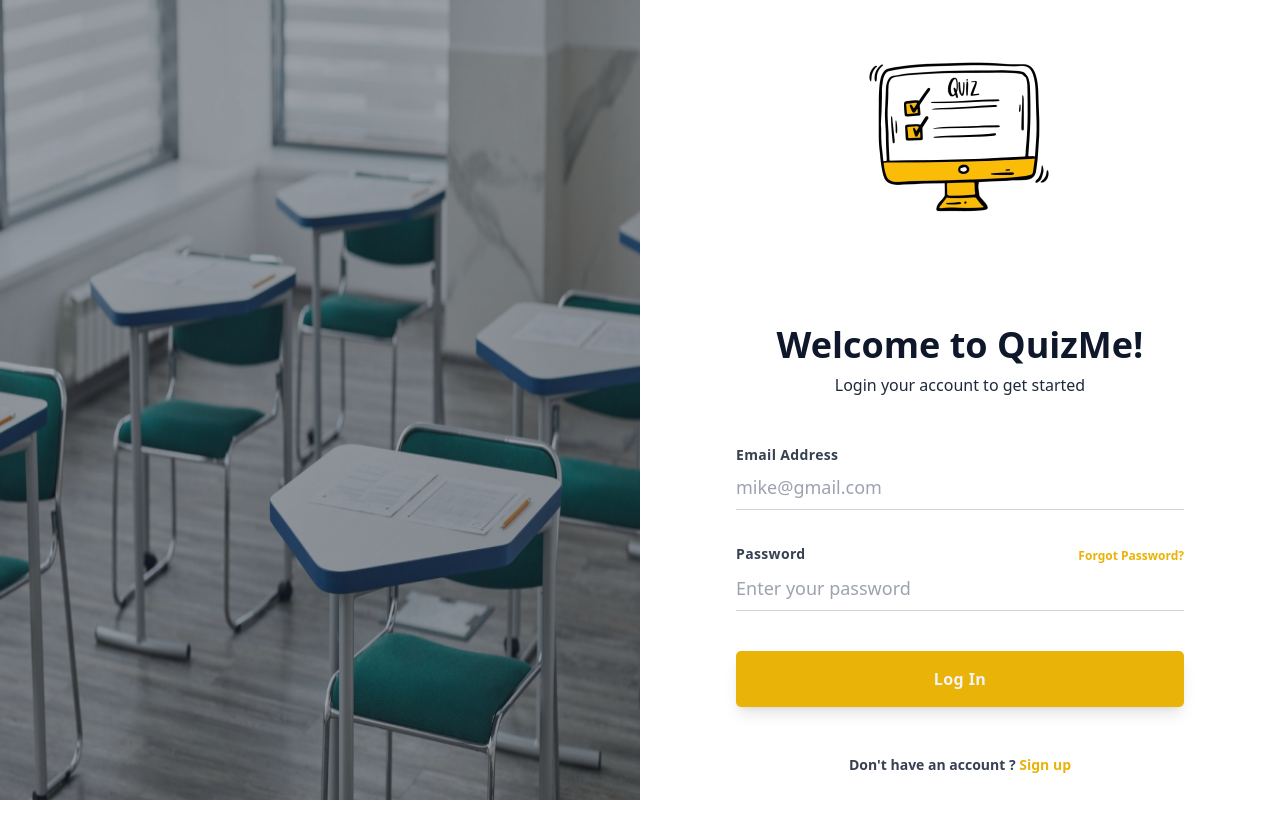
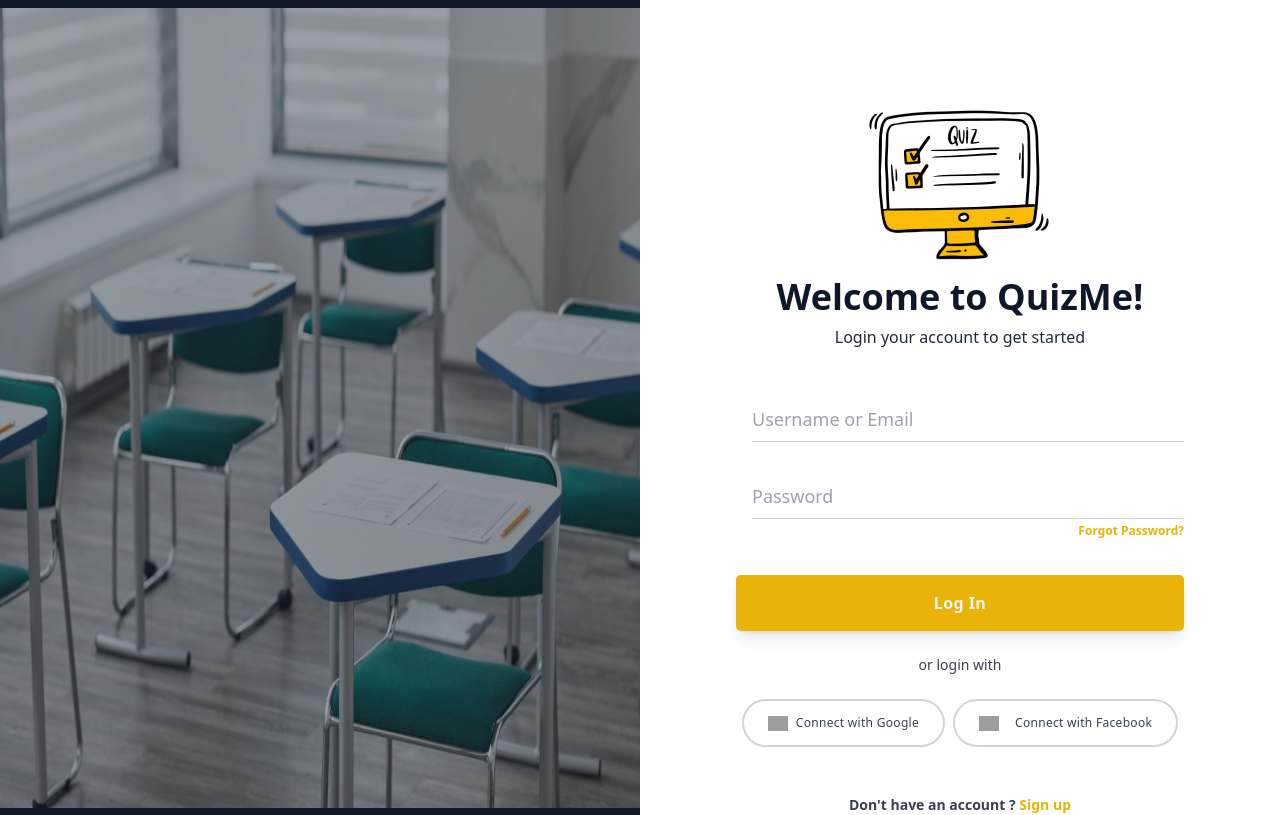
Before and after one commit to masterz3rr/PythonProject, a Django app: page /login/ in a window 1280 px wide. Run offline with Django 4.2, Linux system fonts and the light colour scheme; some libraries are stand-ins or nearby versions; grey boxes are pictures that could not be loaded.

Commit message:
login ui

```diff
--- a/test1/templates/login.html
+++ b/test1/templates/login.html
@@ -5,9 +5,12 @@
         <meta charset="utf-8">
         <meta name="viewport" content="width=device-width">
         <title>Contact Form Template</title>
+        <link href="{% static 'fontawesomefree/css/all.min.css' %}" rel="stylesheet" type="text/css">
 
         <script src="https://cdn.tailwindcss.com"></script>
-        </head>
+        <script src="{% static 'fontawesomefree/js/all.min.js' %}"></script>
+
+    </head>
     <body class>
         <div class="lg:flex">
            <div class="hidden lg:flex items-center justify-center bg-gray-900 flex-1 ">
@@ -16,42 +19,59 @@
 
 
             <div class="lg:w-1/2 xl:max-w-screen-sm">
-                <div class="py-12 bg-indigo-100 lg:bg-white flex justify-center lg:px-12">
+                <div class="pt-24  bg-indigo-100 lg:bg-white flex justify-center lg:px-12">
                     <img src="{% static 'images/qicon.png'%}" alt="Icon">
                 </div>
-                <div class="mt-10 px-12 sm:px-24 md:px-48 lg:px-12 lg:mt-16 xl:px-24 xl:max-w-2xl">
+                <div class="mt-2 px-12 sm:px-24 md:px-48 lg:px-12 lg:mt-4 xl:px-24 xl:max-w-2xl">
                     <h2 class="text-center text-2xl text-slate-900 font-display font-extrabold  xl:text-4xl
                     xl:text-bold">Welcome to QuizMe!</h2>
                     <p class="font-display text-center text-slate-800 mt-2">Login your account to get started</p>
                     <div class="mt-12">
                         <form>
-                            <div>
-                                <div class="text-sm font-bold text-gray-700 tracking-wide">Email Address</div>
-                                <i class="fa-regular fa-user"></i>
-                                <input class="w-full text-lg py-2 border-b border-gray-300 focus:outline-none focus:border-indigo-500" type="" placeholder="mike@gmail.com">
+                            <div class="flex flex-row justify-start items-center">
+                                <i class="fa-regular fa-user text-yellow-500"></i>
+                                <input class="ml-4 w-full text-lg py-2 border-b border-gray-300 focus:outline-none focus:border-indigo-500" type="text" placeholder="Username or Email"/>
                             </div>
-                            <div class="mt-8">
-                                <div class="flex justify-between items-center">
-                                    <div class="text-sm font-bold text-gray-700 tracking-wide">
-                                        Password
-                                    </div>
-                                    <div>
-                                        <a class="text-xs font-display font-semibold text-yellow-500 hover:text-yellow-800
+
+                            <div class="mt-8 flex flex-row justify-start items-center">
+                                <i class="fa-regular fa-lock text-yellow-500"></i>
+                                <input class="ml-4 w-full text-lg py-2 border-b border-gray-300 focus:outline-none focus:border-indigo-500" type="password" placeholder="Password"/>
+
+                            </div>
+                            <div class="flex float-right mt-1">
+                                <a class="text-xs font-display font-semibold text-yellow-500 hover:text-yellow-800
                                         cursor-pointer">
                                             Forgot Password?
-                                        </a>
-                                    </div>
-                                </div>
-                                <input class="w-full text-lg py-2 border-b border-gray-300 focus:outline-none focus:border-indigo-500" type="" placeholder="Enter your password">
+                                </a>
                             </div>
-                            <div class="mt-10">
+
+                            <div class="mt-14">
                                 <button class="bg-yellow-500 text-gray-100 p-4 w-full rounded-[5px] tracking-wide
                                 font-semibold font-display focus:outline-none focus:shadow-outline hover:bg-yellow-600
                                 shadow-lg">
                                     Log In
-                                </button>
+                                  </button>
                             </div>
                         </form>
+                        <p class="mt-6 text-sm font-display font-normal text-gray-700 text-center">
+                            or login with
+                        </p>
+
+                        <div class="mt-6 flex flex-row justify-center items-center">
+                               <button class=" h-12 px-6 border-2 border-gray-300 rounded-full transition duration-300 hover:border-blue-400 focus:bg-blue-50 active:bg-blue-100">
+                                    <div class="relative w-max flex items-center justify-between">
+                                        <img src="https://tailus.io/sources/blocks/social/preview/images/google.svg" class="left-0 w-5 mr-2" alt="google logo">
+                                        <p class="w-max font-normal tracking-wide text-gray-700 text-xs transition duration-300 group-hover:text-blue-600 sm:text-xs">Connect with Google</p>
+                                    </div>
+                               </button>
+                                <button class="ml-2 h-12 px-6 border-2 border-gray-300 rounded-full transition duration-300 hover:border-blue-400 focus:bg-blue-50 active:bg-blue-100">
+                                    <div class="relative w-max flex items-center space-x-4 justify-center">
+                                         <img src="https://upload.wikimedia.org/wikipedia/en/0/04/Facebook_f_logo_%282021%29.svg" class="left-0 w-5" alt="Facebook logo">
+                                         <p class="w-max font-normal tracking-wide text-gray-700 text-xs transition duration-300 group-hover:text-blue-600 sm:text-xs">Connect with Facebook</p>
+                                    </div>
+                                </button>
+                        </div>
+
                         <div class="mt-12 text-sm font-display font-semibold text-gray-700 text-center">
                             Don't have an account ? <a class="cursor-pointer text-yellow-500 hover:text-yellow-800">Sign up</a>
                         </div>
--- a/test1/test1/settings.py
+++ b/test1/test1/settings.py
@@ -37,7 +37,8 @@ INSTALLED_APPS = [
     'django.contrib.sessions',
     'django.contrib.messages',
     'django.contrib.staticfiles',
-    'testapp'
+    'testapp',
+    'fontawesomefree'
 ]
 
 MIDDLEWARE = [
```
